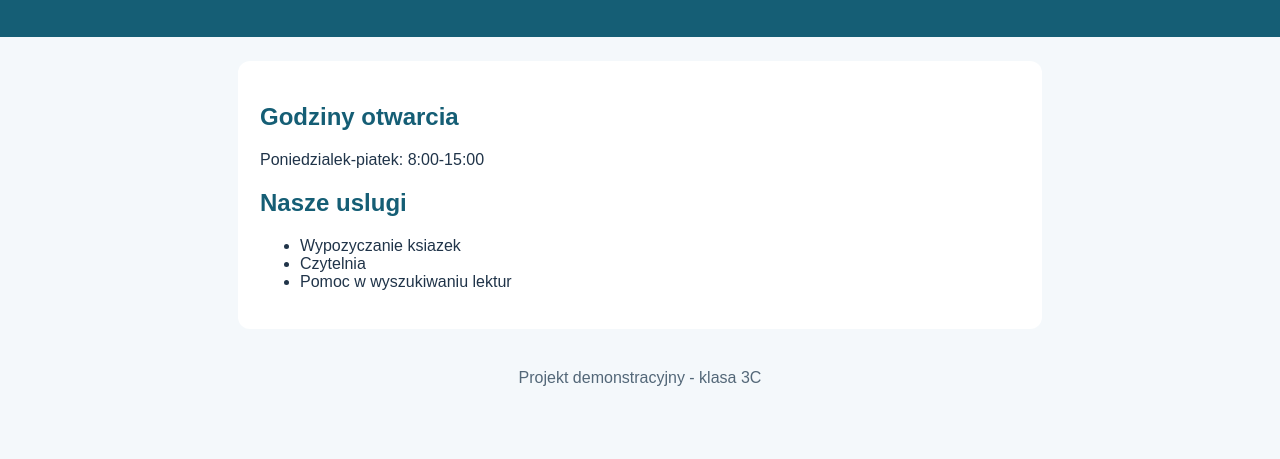
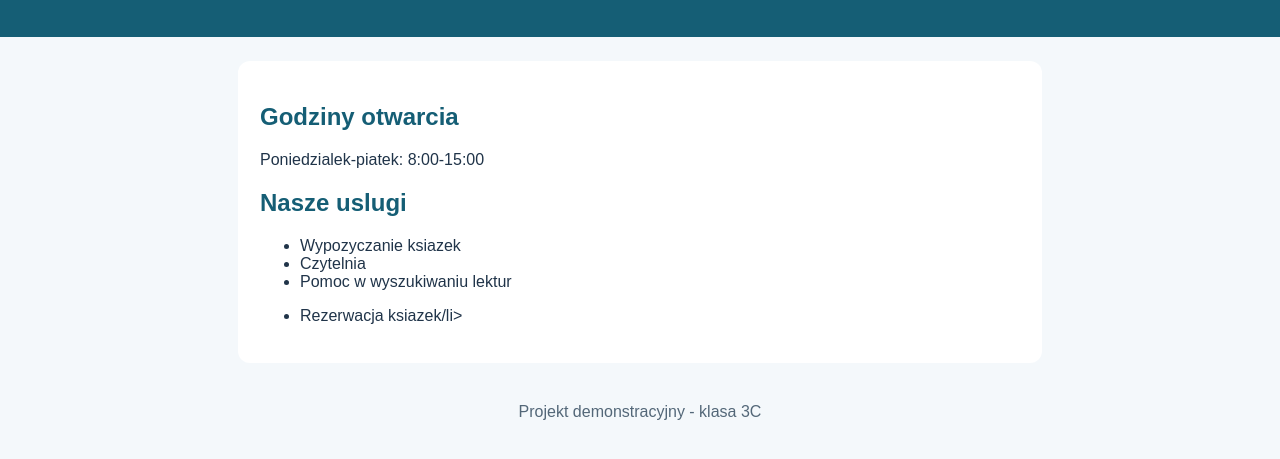
Before and after one commit to Bartek856/biblioteka-11, a plain HTML site: page index.html in a window 1280 px wide. Shown: the part 125-584 px from the top of the page. Drawn offline with Linux system fonts and the light colour scheme.

Commit message:
Rezerwacja książek

```diff
--- a/index.html
+++ b/index.html
@@ -14,6 +14,8 @@
     <h2>Nasze uslugi</h2>
     <ul><li>Wypozyczanie ksiazek</li><li>Czytelnia</li>
         <li>Pomoc w wyszukiwaniu lektur</li></ul>
+
+    <ul><li>Rezerwacja ksiazek/li></ul>
   </main>
   <footer>Projekt demonstracyjny - klasa 3C</footer>
 </body>
```
